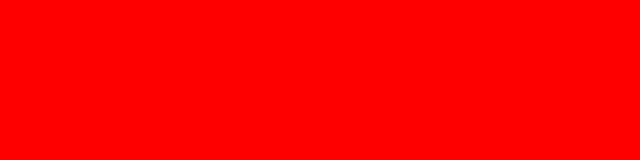
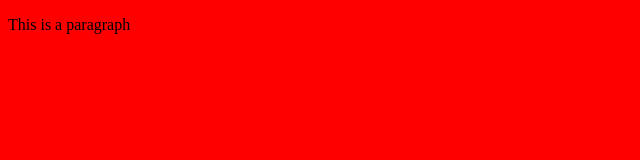
Before and after one commit to rossosofia/1-trygithub, a plain HTML site: page index.html in a window 1280 px wide. Shown: the whole page, without its empty margins (0-640 px from the left). Drawn offline with Linux system fonts and the light colour scheme.

Commit message:
third trial

```diff
--- a/css/stylesheet.css
+++ b/css/stylesheet.css
@@ -1,3 +1,7 @@
 body {
   background-color: red;
 }
+
+p {
+  color: black;
+}
--- a/index.html
+++ b/index.html
@@ -9,7 +9,9 @@
   </head>
   <body>
     <header></header>
-    <main></main>
+    <main>
+      <p>This is a paragraph</p>
+    </main>
     <footer></footer>
   </body>
   <script src="js/javascript.js"></script>
```
